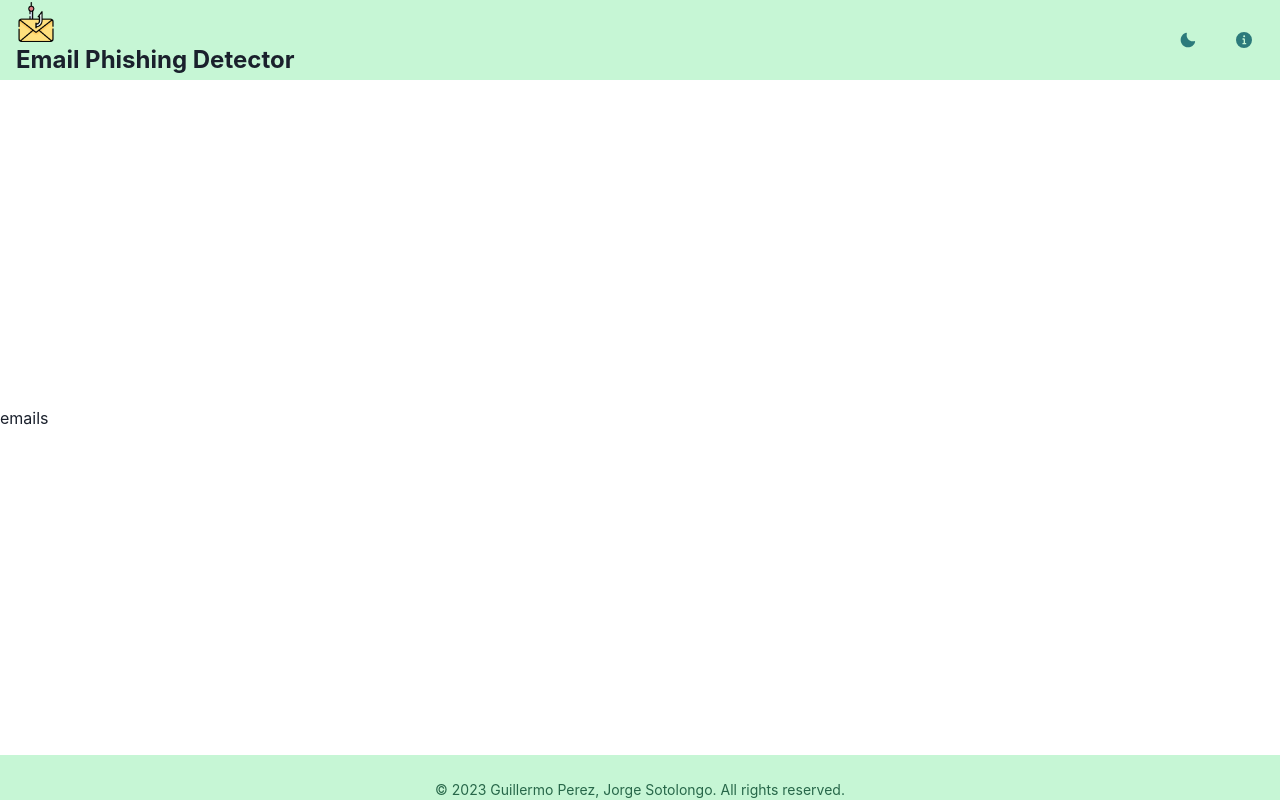
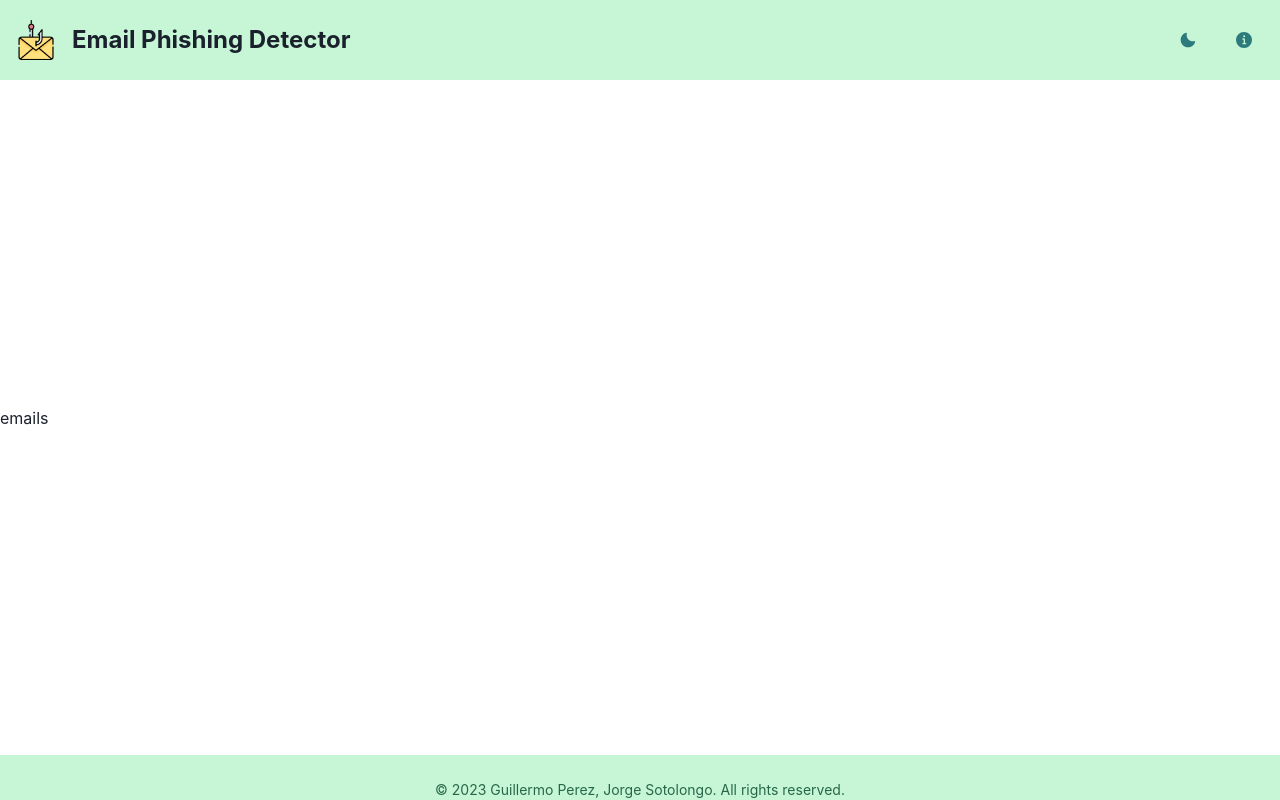
Before and after one commit to GuillermoPerez32/email_phishing_detector, a React (Vite) app in the folder epd-front/: page / in a window 1280 px wide. Built offline with nearby package versions, Linux system fonts and the light colour scheme.

Commit message:
fix style

```diff
--- a/epd-front/src/components/NavBar.tsx
+++ b/epd-front/src/components/NavBar.tsx
@@ -17,14 +17,14 @@ export function NavBar() {
     <>
       <Box bg={useColorModeValue("green.100", "green.900")} px={4}>
         <Flex h={20} alignItems={"center"} justifyContent={"space-between"}>
-          <Flex gap={4} alignItems={"center"}>
-            <Link to="emails">
+          <Link to="/">
+            <Flex gap={4} alignItems={"center"}>
               <img src={logo} alt="site logo" width={40} height={40} />
               <Text fontSize={24} fontWeight={"bold"}>
                 Email Phishing Detector
               </Text>
-            </Link>
-          </Flex>
+            </Flex>
+          </Link>
 
           <Flex alignItems={"center"}>
             <Stack direction={"row"} spacing={4}>
```
